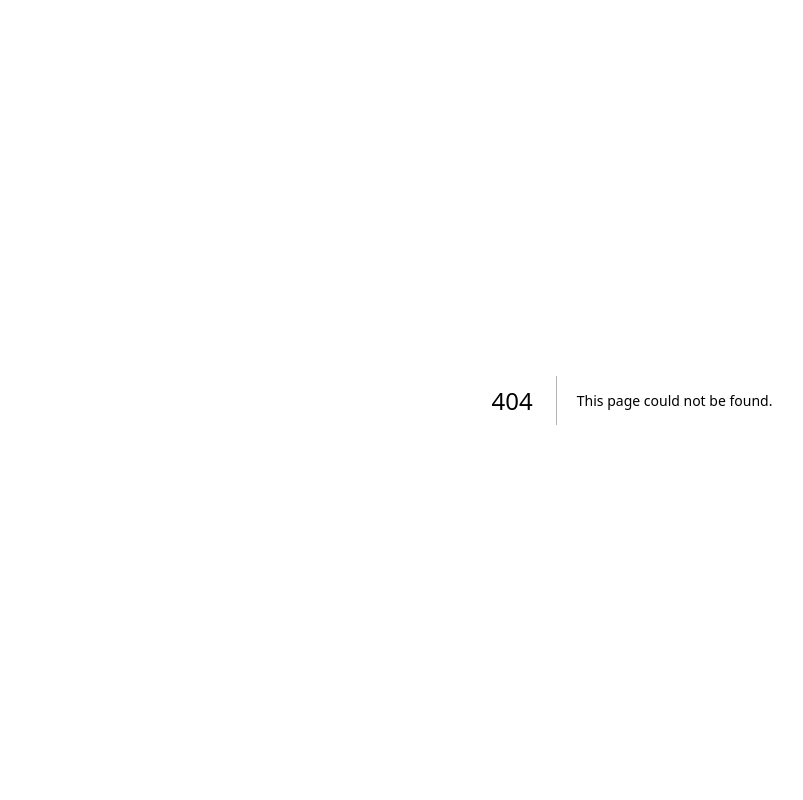
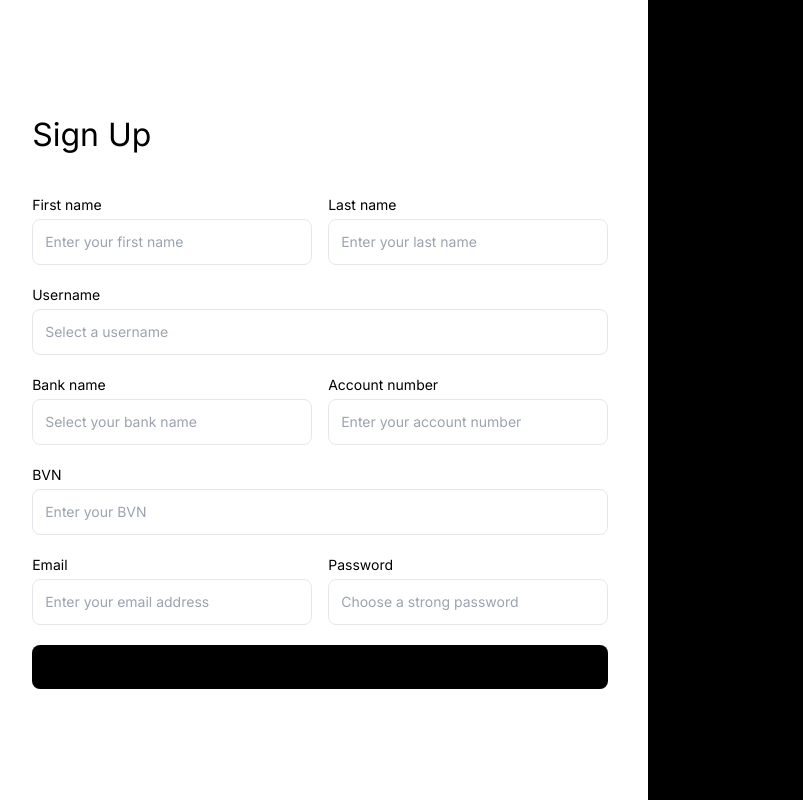
Before and after one commit to StealthMoney/mava-pay-money, a Next.js app: page /sign-up in a window 1280 px wide. Before the commit this address had no page. Shown: the whole page, without its empty margins (8-811 px from the left). Built offline with nearby package versions, Linux system fonts and the light colour scheme.

Commit message:
add sign in and sign up page

```diff
--- /dev/null
+++ b/src/app/sign-in/page.tsx
@@ -0,0 +1,23 @@
+import React from "react";
+import CustomButton from "../components/button";
+import CustomInput from "../components/custom-input";
+
+const page = () => {
+  return (
+    <main className='bg-white h-screen max-h-screen flex justify-between'>
+      <section className='w-full flex flex-col items-center justify-center p-8'>
+        <div className='w-full flex flex-col items-center justify-center gap-[20px] max-w-[576px]'>
+          <div className='flex items-start w-full pb-4'>
+            <h2 className='text-black text-[32px]'>Sign In</h2>
+          </div>
+          <CustomInput labelName='Email' inputProps={{ placeholder: "Enter your email address", name: "email", type: "email" }} />
+          <CustomInput labelName='Password' inputProps={{ placeholder: "Enter your password", name: "password", type: "password" }} />
+          <CustomButton label='Sign in' loading={false} />
+        </div>
+      </section>
+      <section className='w-full bg-black hidden sm:block'></section>
+    </main>
+  );
+};
+
+export default page;
--- /dev/null
+++ b/src/app/sign-up/page.tsx
@@ -0,0 +1,44 @@
+import React from "react";
+import CustomButton from "../components/button";
+import CustomInput from "../components/custom-input";
+
+const page = () => {
+  return (
+    <main className='bg-white h-screen max-h-screen flex justify-between'>
+      <section className='w-full flex flex-col items-center justify-center p-4 md:p-8 '>
+        <div className='w-full flex flex-col items-center justify-center gap-[20px] max-w-[576px]'>
+          <div className='flex items-start w-full pb-4'>
+            <h2 className='text-black text-[32px] max-w-[576px]'>Sign Up</h2>
+          </div>
+          <section className='flex gap-4 w-full'>
+            <CustomInput labelName='First name' inputProps={{ placeholder: "Enter your first name", name: "firstName", type: "text" }} />
+            <CustomInput labelName='Last name' inputProps={{ placeholder: "Enter your last name", name: "lastname", type: "text" }} />
+          </section>
+
+          <CustomInput labelName='Username' inputProps={{ placeholder: "Select a username", name: "username", type: "text" }} />
+
+          <section className='flex gap-4 w-full'>
+            <CustomInput labelName='Bank name' inputProps={{ placeholder: "Select your bank name", name: "bankname", type: "text" }} />
+            <CustomInput
+              labelName='Account number'
+              inputProps={{ placeholder: "Enter your account number", name: "accountNumber", type: "number" }}
+            />
+          </section>
+
+          <CustomInput labelName='BVN' inputProps={{ placeholder: "Enter your BVN", name: "bvn", type: "number" }} />
+
+          <section className='flex gap-4 w-full'>
+            <CustomInput labelName='Email' inputProps={{ placeholder: "Enter your email address", name: "email", type: "email" }} />
+            <CustomInput labelName='Password' inputProps={{ placeholder: "Choose a strong password", name: "password", type: "password" }} />
+          </section>
+
+          <CustomButton label='Sign up' loading={false} />
+        </div>
+      </section>
+
+      <section className='w-full bg-black hidden md:block'></section>
+    </main>
+  );
+};
+
+export default page;
```
